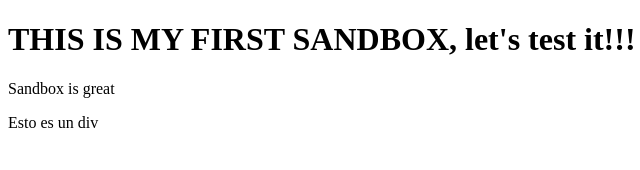
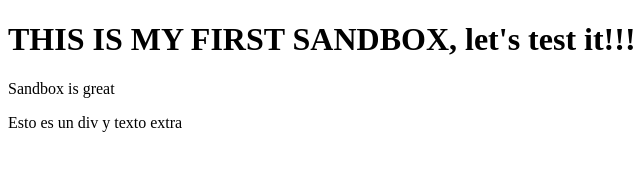
Before and after one commit to JPscript/testCodeSandBox, a website: page index.html in a window 1280 px wide. Shown: the full height of the page, 0-640 px from the left. Drawn offline with Linux system fonts and the light colour scheme.

Commit message:
Update index.html

```diff
--- a/index.html
+++ b/index.html
@@ -9,6 +9,6 @@
   <body>
     <h1>THIS IS MY FIRST SANDBOX, let's test it!!!</h1>
     <p>Sandbox is great</p>
-    <div>Esto es un div</div>
+    <div>Esto es un div y texto extra</div>
   </body>
 </html>
```
